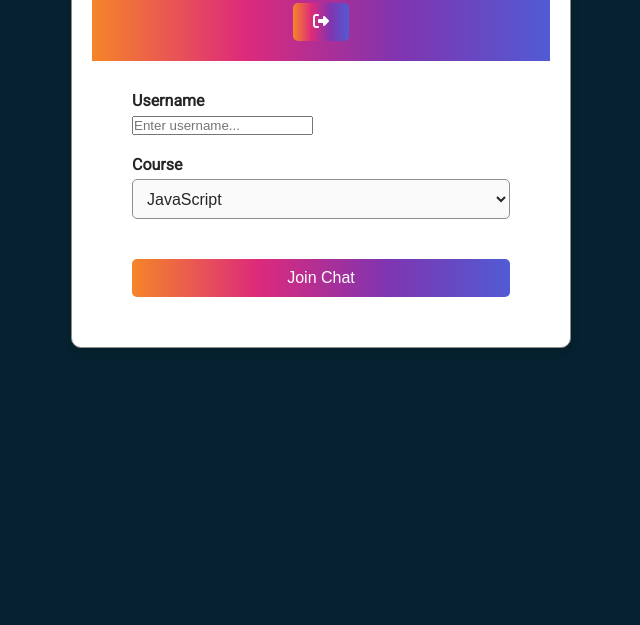
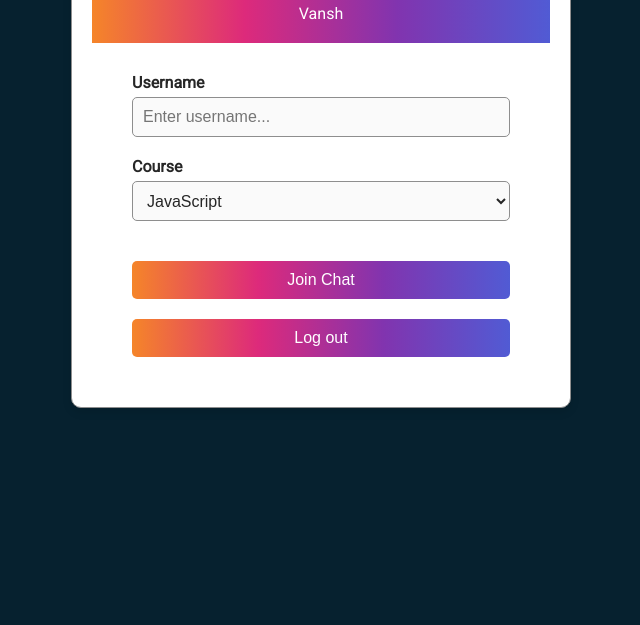
Before and after one commit to SUKH2022/chat_app, a website with bundled scripts: page public/room.html in a window 1280 px wide. Shown: the part 175-800 px from the top of the page, without its empty margins (319-959 px from the left). Built offline with nearby package versions, Linux system fonts and the light colour scheme; no server answers.

Commit message:
room logout set

```diff
--- a/public/css/style.css
+++ b/public/css/style.css
@@ -258,6 +258,9 @@ a {
 .btn:hover {
   filter: drop-shadow(3px 4px 5px black);
 }
+.id > p {
+  margin-top: 20px;
+}
 
 /* Container for the join (login/register) page */
 .join-container {
@@ -295,6 +298,17 @@ a {
 /* Form control styling inside join main content */
 .join-main .form-control {
   margin-bottom: 20px;
+}
+
+.join-main .form-control input {
+  font-size: 16px;
+  padding: 10px;
+  height: 40px;
+  width: 100%;
+  border: 1px solid var(--dark-color-b);
+  border-radius: 5px;
+  background-color: var(--light-color);
+  color: #262626;
 }
 
 /* Label styling inside join main content */
--- a/public/room.html
+++ b/public/room.html
@@ -10,7 +10,10 @@
       integrity="sha256-mmgLkCYLUQbXn0B1SRqzHar6dCnv9oZFPEC1g1cwlkk="
       crossorigin="anonymous"
     />
-		<script src="https://kit.fontawesome.com/694cdee837.js" crossorigin="anonymous"></script>
+    <script
+      src="https://kit.fontawesome.com/694cdee837.js"
+      crossorigin="anonymous"
+    ></script>
     <script type="module" src="./js/main.js" defer></script>
     <link rel="stylesheet" href="css/style.css" />
     <title>Chat App</title>
@@ -19,9 +22,8 @@
     <div class="join-container">
       <header class="join-header">
         <h1><i class="fab fa-rocketchat"></i> ChatOn App</h1>
-				<div class="join-loginArea">
+        <div class="join-loginArea id">
           <p id="userId-display">Vansh</p>
-					<button id="logout-btn" class="btn"><i class="fa-solid fa-right-from-bracket"></i></button>
         </div>
       </header>
       <main class="join-main">
@@ -45,6 +47,7 @@
             </select>
           </div>
           <button type="submit" class="btn">Join Chat</button>
+          <button id="logout-btn" class="btn">Log out</button>
         </form>
       </main>
     </div>
```
Lines whose indentation alone changed are shown as unchanged.
